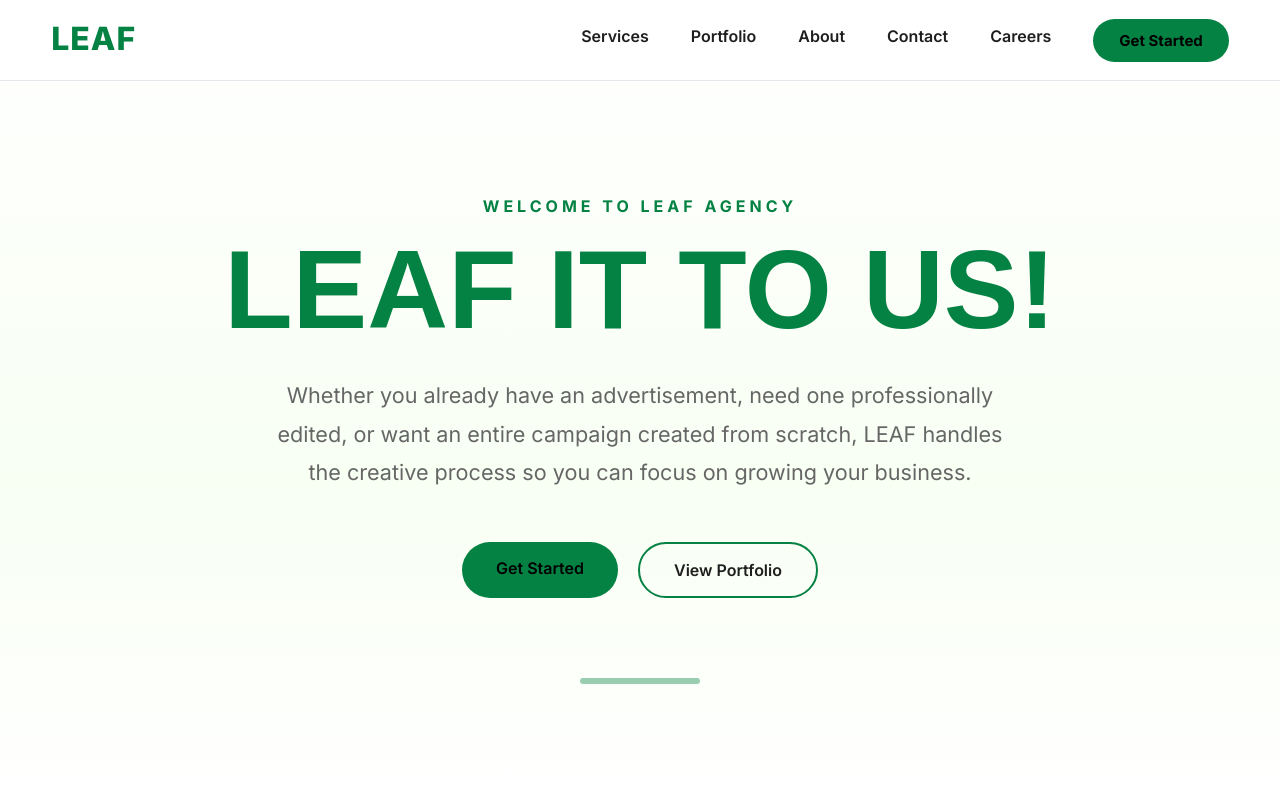
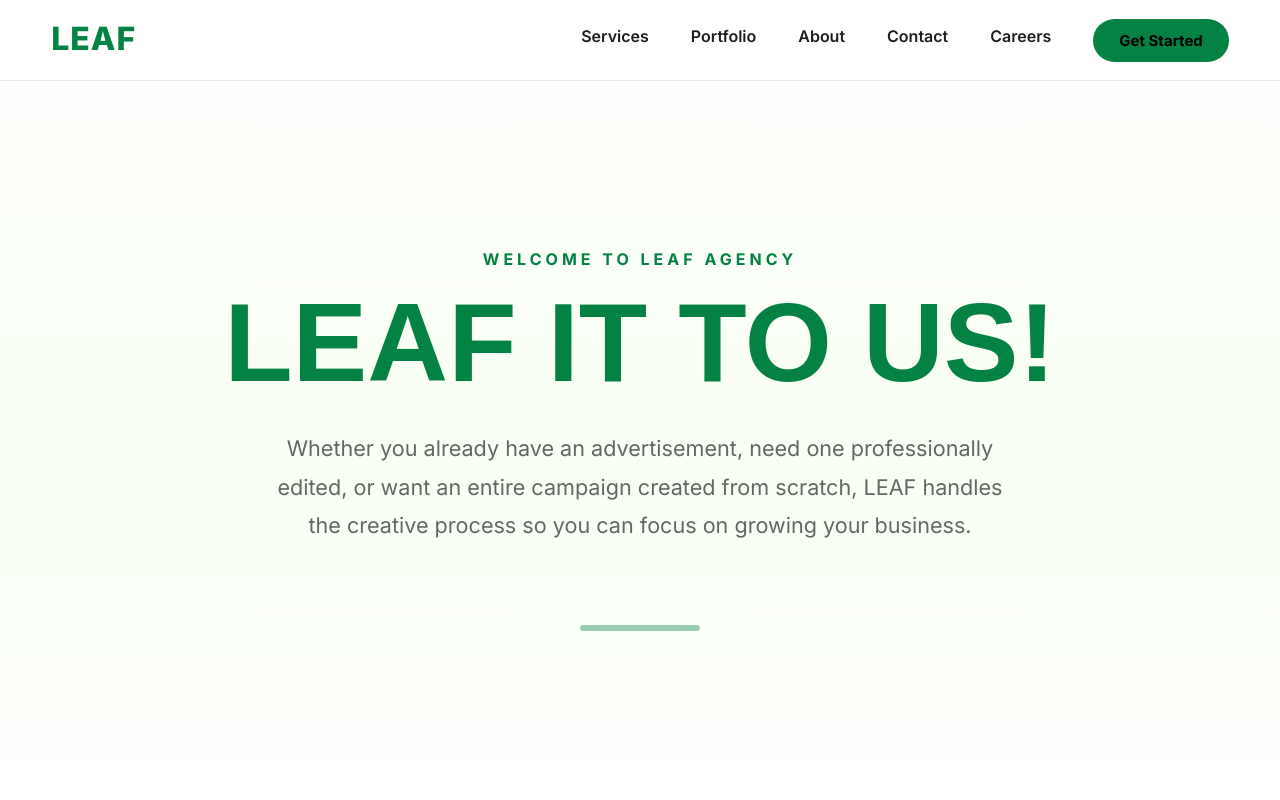
Before and after one commit to TheLeafAgency/The-LEAF-Agency, a Next.js app: page / in a window 1280 px wide. Shown: the top 800 px of the page. Built offline with nearby package versions, Linux system fonts and the light colour scheme.

Commit message:
Remove hero Get Started button

```diff
--- a/components/Hero.tsx
+++ b/components/Hero.tsx
@@ -60,25 +60,7 @@ export default function Hero() {
           style={{
             display: "flex",
             justifyContent: "center",
-            gap: "20px",
-            marginTop: "50px",
-            flexWrap: "wrap",
-          }}
-        >
-          <a href="/get-started" className="hero-button primary-btn">
-            Get Started
-          </a>
-
-          <a href="#portfolio" className="hero-button secondary-btn">
-            View Portfolio
-          </a>
-        </div>
-
-        <div
-          style={{
             marginTop: "80px",
-            display: "flex",
-            justifyContent: "center",
           }}
         >
           <div
```
